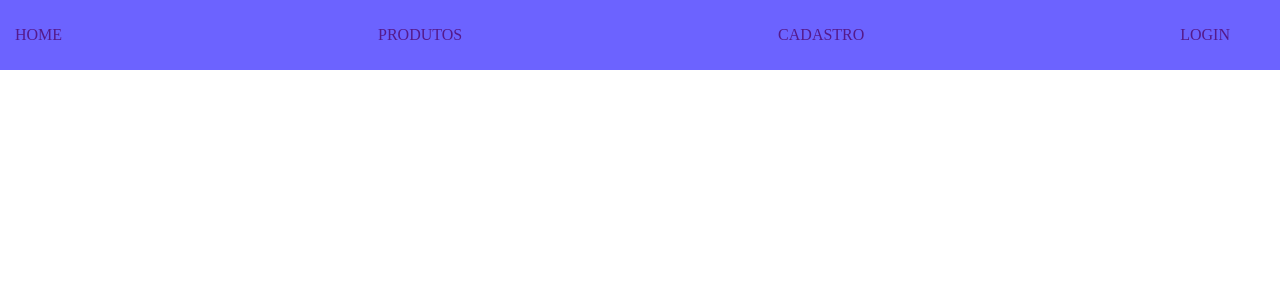
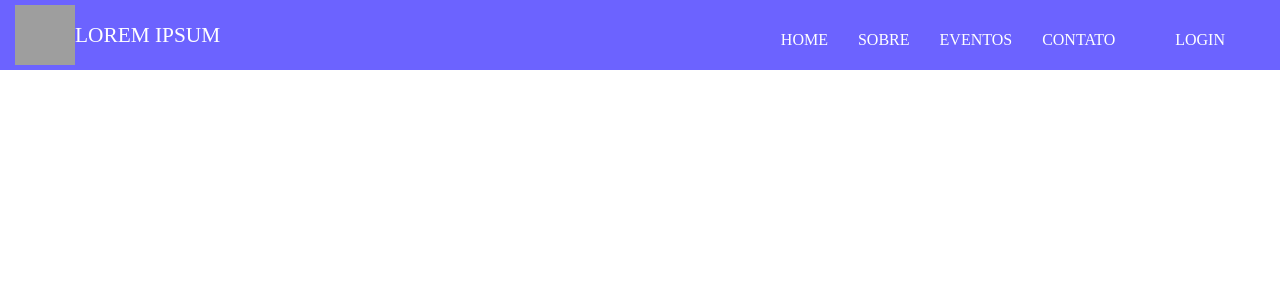
Before and after one commit to gabrdgs/Arte-ae, a Django app: template arte_ae/templates/base.html in a window 1280 px wide. Shown: the top 300 px of the page. Run offline with Django 3.2, Linux system fonts and the light colour scheme; the template is opened without the code that fills it, so the values that code supplies are empty; grey boxes are pictures that could not be loaded.

Commit message:
adicionado ancoras na navbar

```diff
--- a/arte_ae/templates/base.html
+++ b/arte_ae/templates/base.html
@@ -11,10 +11,17 @@
 </head>
 <body>
     <nav>
-        <a href="">Home</a>
-        <a href="">Produtos</a>
-        <a href="">Cadastro</a>
-        <a href="">Login</a>
+        <div class="logo">
+            <img src="https://upload.wikimedia.org/wikipedia/commons/a/ab/Android_O_Preview_Logo.png">
+            Lorem Ipsum
+        </div>
+        <div class="menu">
+            <a href="#home" class="item-menu">home</a>
+            <a href="#about" class="item-menu">sobre</a>
+            <a href="#main" class="item-menu">eventos</a>
+            <a href="#contact" class="item-menu">contato</a>
+            <a href="#" class="item-menu">login</a>
+        </div>
     </nav>
 
     {% block content %}
```
